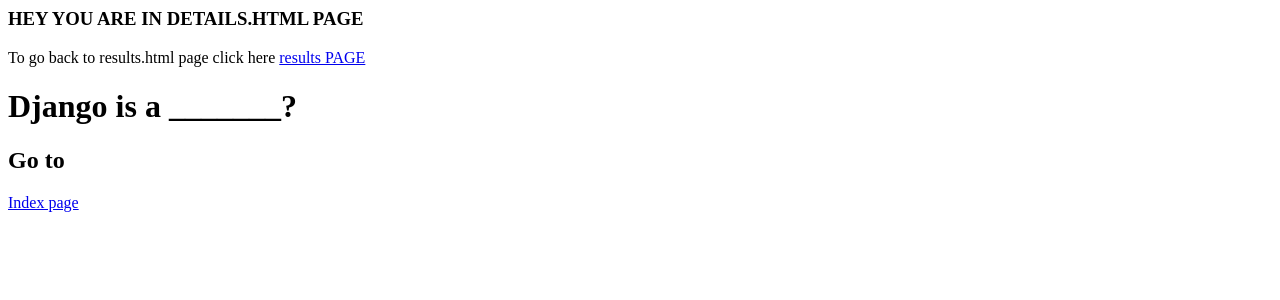
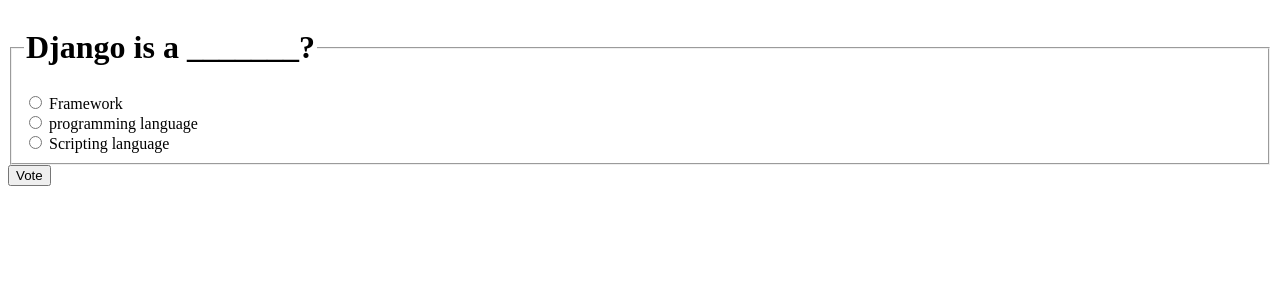
Before and after one commit to PranithaDharmapuri/localrepo, a Django app: page /polls/1/ in a window 1280 px wide. Shown: the top 300 px of the page. Run offline with Django 5.2, Linux system fonts and the light colour scheme; data comes from the database, SQL or seed files in the repository; data that the repository does not hold is empty.

Commit message:
Done correcting

```diff
--- a/polls/models.py
+++ b/polls/models.py
@@ -1,4 +1,6 @@
+import datetime
 from django.db import models
+from django.utils import timezone
 
 class Question(models.Model):
     question_text=models.CharField(max_length=200)
@@ -6,11 +8,13 @@
 
     def __str__(self):
         return self.question_text
+    def was_published_recently(self):
+        return self.pub_date >= timezone.now() - datetime.timedelta(days=1)
 
 class Choice(models.Model):
     question=models.ForeignKey(Question,on_delete=models.CASCADE)
     choice_text=models.CharField(max_length=200)
-    vote=models.IntegerField(default=0)
+    votes=models.IntegerField(default=0)
 
     def __str__(self):
         return self.choice_text
--- a/polls/templates/polls/details.html
+++ b/polls/templates/polls/details.html
@@ -1,19 +1,12 @@
-<html>
-    <body>
-        <div>
-            <h3>HEY YOU ARE IN DETAILS.HTML PAGE </h3>
-            To go back to results.html page click here
-            <a href="{% url 'polls:results' %}">results PAGE</a>
-        </div>
-        <h1>{{ question.question_text }}</h1>
-        <ul>
-            {% for choice in question.choice_set.all %}
-            <li>
-                {{ choice.choice_text }}
-            </li>
-            {% endfor %}
-        </ul>
-        <h2>Go to </h2>
-        <a href="{% url 'polls:index' %}"> Index page</a>
-    </body>
-</html>
+<form action="{% url 'polls:vote' question.id %}" method="post">
+    {% csrf_token %}
+    <fieldset>
+        <legend><h1>{{ question.question_text }}</h1></legend>
+        {% if error_message %}<p><strong>{{ error_message }}</strong></p>{% endif %}
+        {% for choice in question.choice_set.all %}
+            <input type="radio" name="choice" id="choice{{ forloop.counter }}" value="{{ choice.id }}">
+            <label for="choice{{ forloop.counter }}">{{ choice.choice_text }}</label><br>
+        {% endfor %}
+    </fieldset>
+    <input type="submit" value="Vote">
+    </form>
--- a/polls/templates/polls/index.html
+++ b/polls/templates/polls/index.html
@@ -16,7 +16,3 @@
        {% endif %}
     </div>
 </P>
-<div>
-   <h3>Go to </h3>
-   <li> <a href="{% url 'polls:details' question.id %}">{{ question.question_text }}</a></li>
-</div>
--- a/polls/urls.py
+++ b/polls/urls.py
@@ -5,6 +5,6 @@
 urlpatterns = [
     path('', views.index, name='index'),
     path('<int:question_id>/', views.details, name='details'),
-    path('results/', views.results, name='results'),
-    path('<int:question_id>/votes/', views.votes, name='votes'),
+    path('<int:question_id>/results/', views.results, name='results'),
+    path('<int:question_id>/vote/', views.vote, name='vote'),
 ]
--- a/polls/views.py
+++ b/polls/views.py
@@ -1,6 +1,8 @@
-from django.http import HttpResponse
+from django.http import HttpResponse,HttpResponseRedirect
+from django.db.models import F
+from django.urls import reverse
 from django.shortcuts import render, get_object_or_404
-from .models import Question
+from .models import Question,Choice
 
 def index(request):
     latest_question_list= Question.objects.order_by("-pub_date")[:7]
@@ -13,8 +15,25 @@
     question=get_object_or_404(Question,pk=question_id)
     return render(request,"polls/details.html",{"question":question})
 
-def results(request):
-    return render(request,'polls/results.html')
+def results(request,question_id):
+    question=get_object_or_404(Question,pk=question_id)
+    return render(request,'polls/results.html',{"question":question})
 
-def votes(request,question_id):
-    return HttpResponse("Finally ypur votes!")
+def vote(request,question_id):
+    print("vote")
+    question=get_object_or_404(Question, pk=question_id)
+    try:
+        selected_choice=question.choice_set.get(pk=request.POST["choice"])
+    except(KeyError, Choice.DoesNotExist):
+        return render(
+            request,"polls/details.html",
+            {
+                "question":question,
+                "error_message":"You didn't select a choice.",
+            },
+        )
+    else:
+        print(selected_choice)
+        selected_choice.votes = F("votes") + 1
+        selected_choice.save()
+        return HttpResponseRedirect(reverse("polls:results",args=(question.id,)))
```
Also changed, not shown: polls/templates/polls/results.html (+9 -9 lines), db.sqlite3, polls/migrations/0002_rename_vote_choice_votes.py (added).
